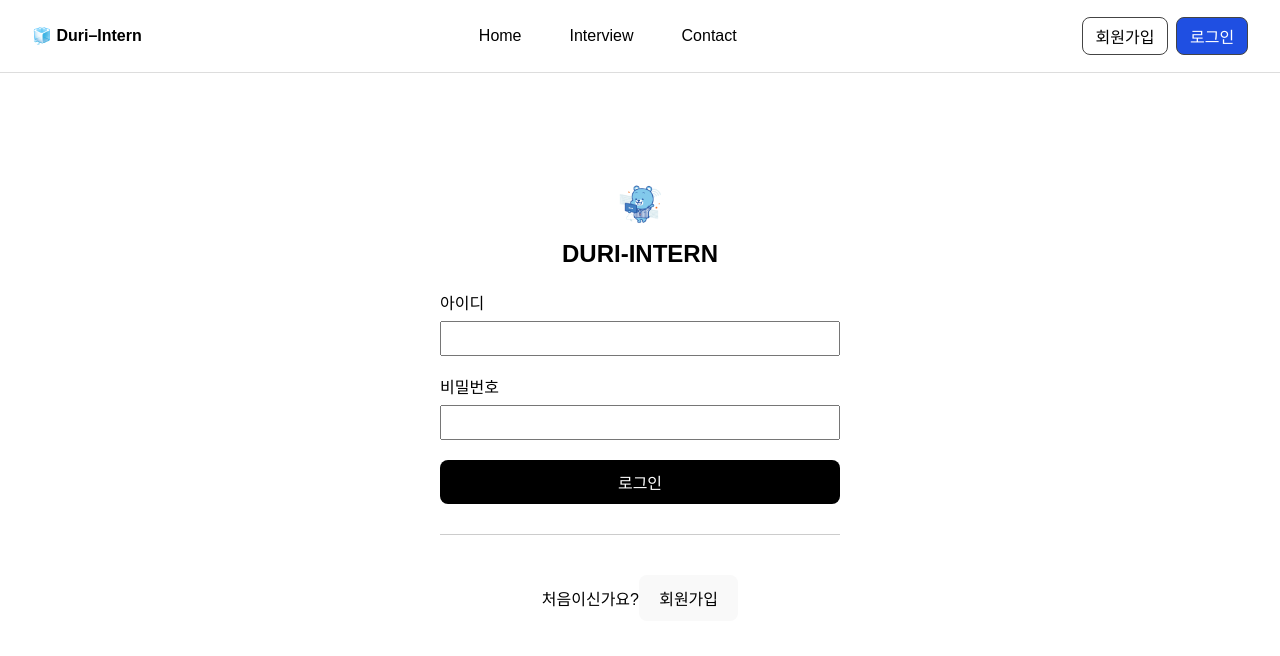
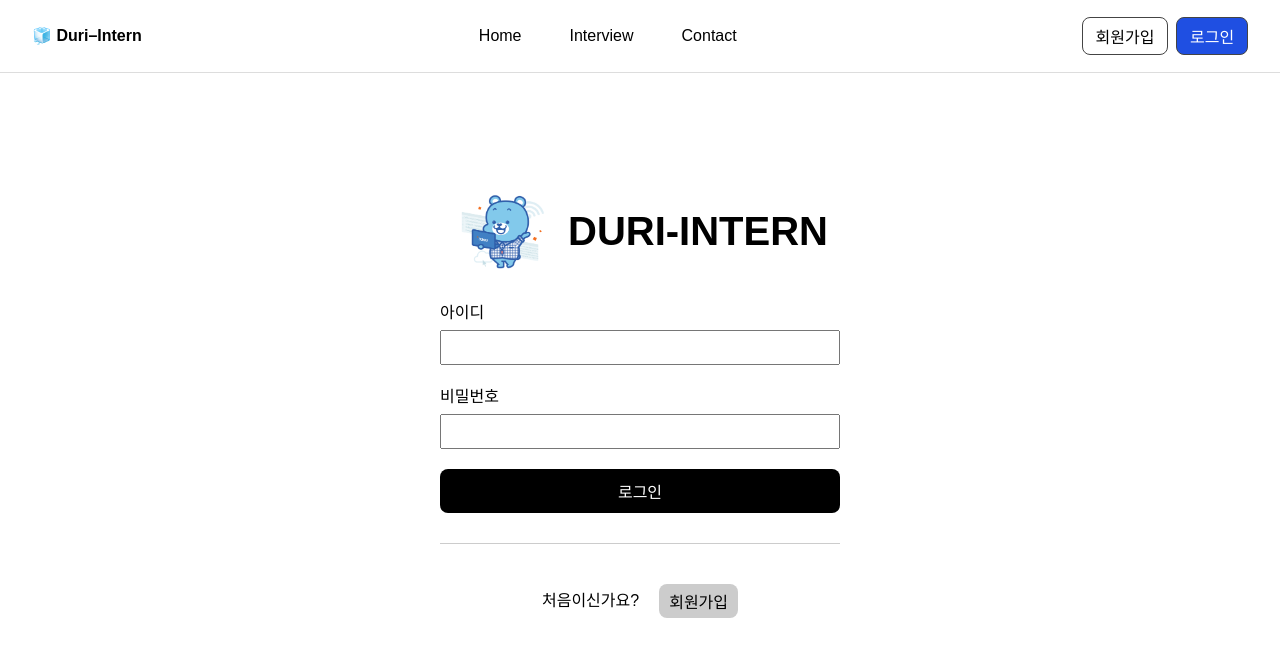
Before and after one commit to knupp7/react-ai-interview, a React (Vite) app in the folder vite-project/: page /login in a window 1280 px wide. Shown: the top 656 px of the page. Built offline with nearby package versions, Linux system fonts and the light colour scheme.

Commit message:
[style] Login.css 스타일 개선

```diff
--- a/vite-project/src/pages/Login.jsx
+++ b/vite-project/src/pages/Login.jsx
@@ -5,8 +5,10 @@ export default function Login() {
   return (
     <div className="login-page">
       <div className="login-container">
-        <img src="/duri.png" alt="duri character" className="character" />
-        <h2>DURI-INTERN</h2>
+        <div className="title-row">
+            <img src="/duri.png" alt="duri character" className="login-char-img" />
+            <h2 className="login-title">DURI-INTERN</h2>
+        </div>
 
         <div className="input-group">
           <label>아이디</label>
--- a/vite-project/src/styles/Login.css
+++ b/vite-project/src/styles/Login.css
@@ -16,8 +16,25 @@ body {
     text-align: center;
 }
 
-.character {
-    width: 50px;
+.title-row {
+    display: flex;
+    align-items: center;
+    justify-content: center;
+    gap: 16px;
+    margin-bottom: 20px;
+}
+
+.title-row h2 {
+    margin: 0;
+}
+
+.login-title {
+    font-size: 40px;
+    font-weight: bold;
+}
+
+.login-char-img {
+    width: 100px;
 }
 
 .input-group {
@@ -47,6 +64,30 @@ body {
     cursor: pointer;
 }
 
+.login-button:hover {
+    transform: scale(0.98);
+}
+
 .divider {
     margin-top: 30px;
 }
+
+.signup-section {
+    display: flex;
+    justify-content: center;
+    align-items: center;
+    gap: 20px;
+    margin-top: 10px;
+}
+
+.signup-button {
+    padding: 5px 10px;
+    background: #ccc;
+    border: none;
+    cursor: pointer;
+}
+
+.signup-button:hover {
+    background: black;
+    color: white;
+}
```
